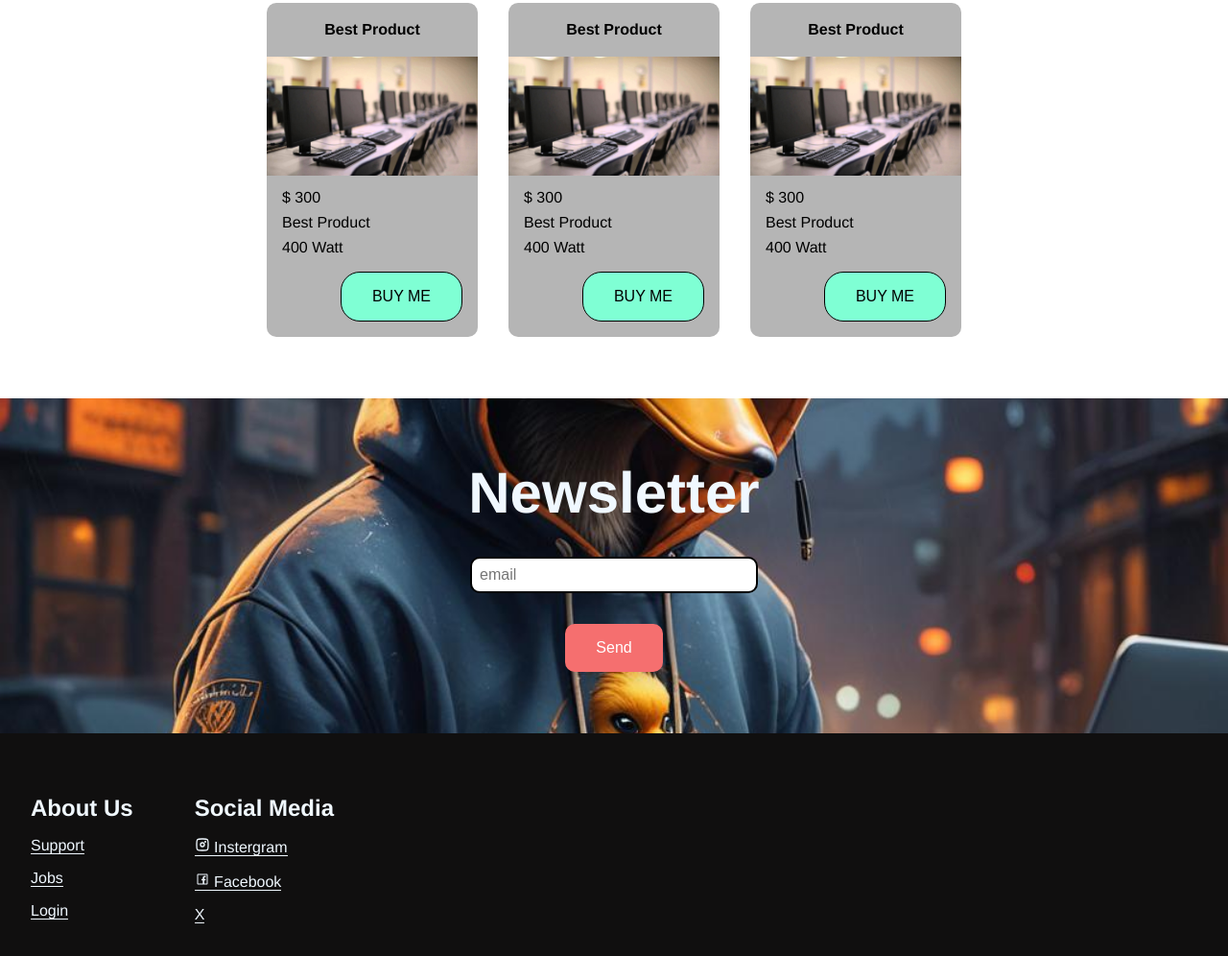
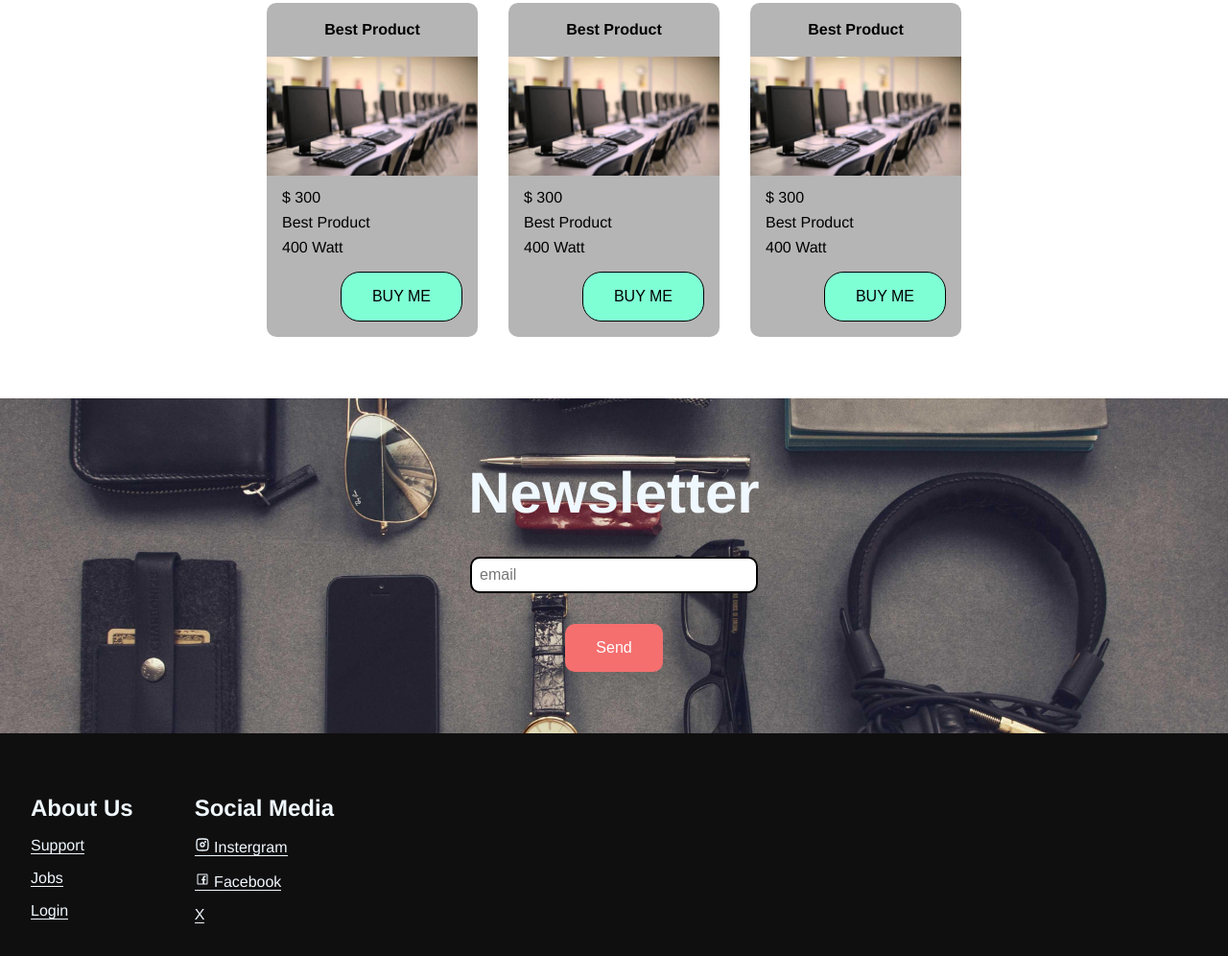
Before and after one commit to Pinweng/Projekt1, a plain HTML site: page Testwebside/index.html in a window 1280 px wide. Shown: the part 758-1754 px from the top of the page at 96% size. Drawn offline with Linux system fonts and the light colour scheme.

Commit message:
Update - Backround Image Newsletter Section

```diff
--- a/Testwebside/index.css
+++ b/Testwebside/index.css
@@ -172,7 +172,7 @@ header {
   text-align: center;
 
   padding: 64px;
-  background-image: url("./TRHLb7syrFr3EmDr1LO9--1--g35dw.jpg");
+  background-image: url("./26-4209x2769.jpg");
   background-size: cover;
   background-position: center;
   background-repeat: no-repeat;
```
Also changed, not shown: Testwebside/26-4209x2769.jpg (added).
